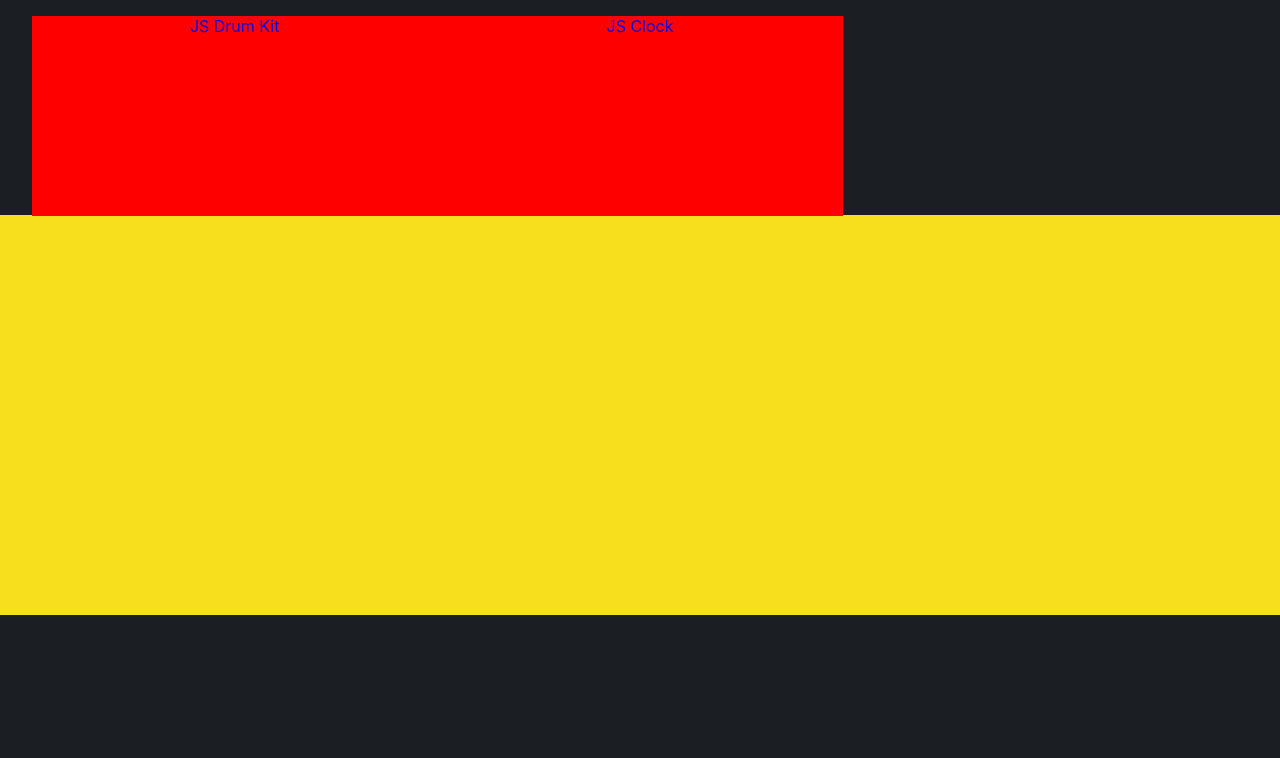
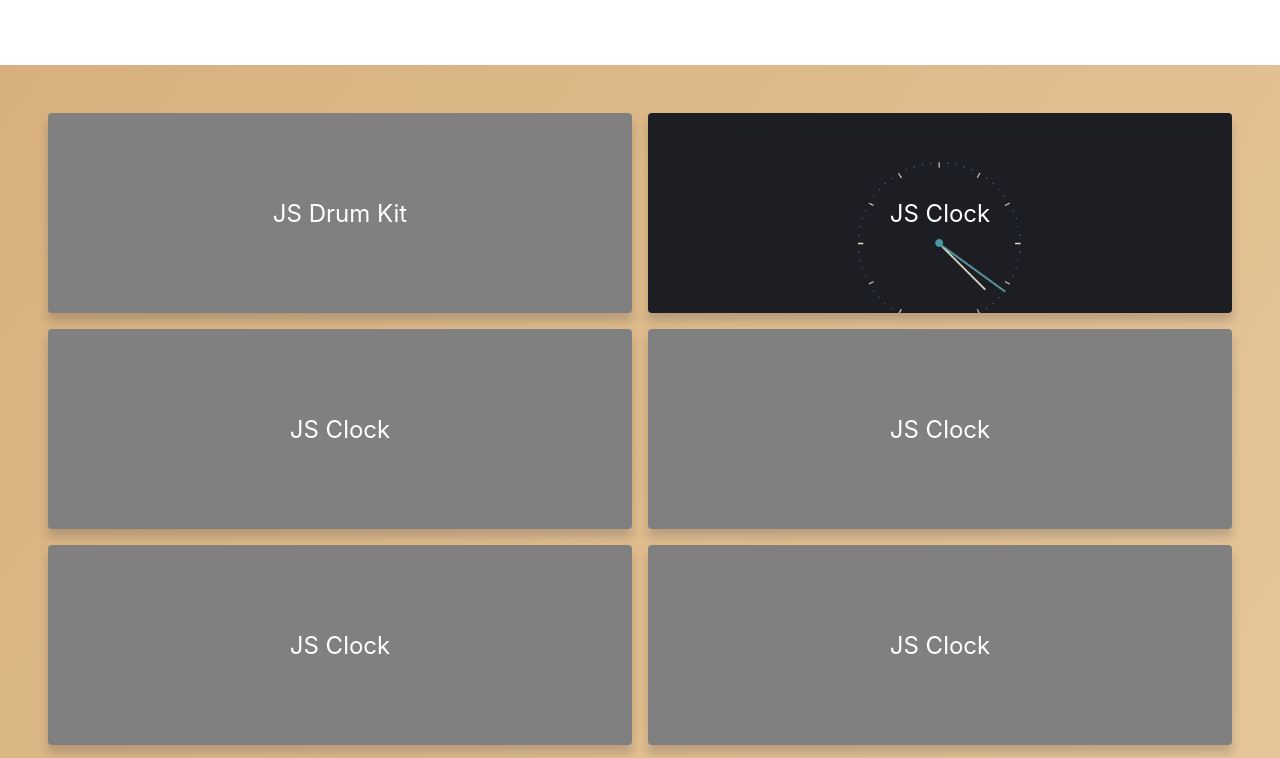
Before and after one commit to hugocxl/sandbox, a plain HTML site: page index.html in a window 1280 px wide. Shown: the part 185-943 px from the top of the page. Before the commit the page ends 800 px from the top, so only its background shows below. Drawn offline with Linux system fonts and the light colour scheme.

Commit message:
Homepage styling

```diff
--- a/index.css
+++ b/index.css
@@ -4,50 +4,83 @@
     padding: 0;
 }
 
-html {
-    background: #1b1e23;
-}
 
 body {
-    padding-top: 50px;
+    font-size: 1.5rem;
     font-family: -apple-system, BlinkMacSystemFont, avenir next, avenir, helvetica, helvetica neue, ubuntu, roboto, noto, segoe ui, arial, sans-serif;
-    width: 100vw;
-    height: 100vh;
-    overflow: auto;
-    color: white;
-    text-align: center;
-    font-size: 1rem;
-}
-
-h1 {
-    font-weight: bolder;
-    font-size: 2.5rem;
+    background: linear-gradient(to bottom right, #d6ae7b, #eacda3); /* W3C, IE 10+/ Edge, Firefox 16+, Chrome 26+, Opera 12+, Safari 7+ */
+    overflow: hidden auto;
 }
 
 header {
-    padding-bottom: 50px;
+    top: 0;
+    position: sticky;
+    height: 250px;
+    display: flex;
+    flex-direction: column;
+    align-items: center;
+    justify-content: center;
+    background: white;
 }
 
-a {
-    text-decoration: none;
+
+#projects__container {
+    width: 100%;
+    height: 100%;
+    padding: 3rem;
+    gap: 1rem;
+    overflow: auto hidden;
+    display: grid;
+    grid-template-columns: repeat(auto-fit, minmax(400px, 1fr));
 }
 
-#background {
-    background: #f7df1e;
-    width: 100vw;
-    position: fixed;
-    bottom: 0;
-    height: 50vh;
-    z-index: -1;
+.project {
+    text-decoration: none;
+    background: grey;
+    z-index: 4;
+    /*min-width: 100px;*/
+    min-height: 200px;
+    border-radius: 4px;
+    box-shadow: rgba(34, 35, 58, 0.2) 0px 8px 10px;
+    display: flex;
+    justify-content: center;
+    align-items: center;
+    color: white;
+    background-size: cover;
+    background-repeat: no-repeat;
+    font-weight: normal;
+    transition: all 0.1s ease-in-out;
 }
 
-#container {
-    padding: 2rem;
-    display: grid;
-    grid-template-columns: repeat(auto-fill, minmax(400px, 1fr));
-    grid-template-rows: repeat(auto-fill, minmax(200px, 1fr));
+.project:hover {
+    transform: scale(1.025);
+    box-shadow: rgba(34, 35, 58, 0.25) 0px 12px 20px;
 }
 
-#container > a {
-    background: red;
+
+#project__clock {
+    background-image: url("public/images/02.png");
 }
+
+@media screen and (max-width: 980px) {
+    #projects__container {
+        padding: 2rem;
+        grid-template-columns: repeat(auto-fit, minmax(350px, 1fr));
+    }
+}
+
+@media screen and (max-width: 768px) {
+    #projects__container {
+        padding: 1rem;
+        grid-template-columns: repeat(auto-fit, minmax(300px, 1fr));
+    }
+}
+
+
+@media screen and (max-width: 400px) {
+    #projects__container {
+        padding: 1rem;
+        grid-template-columns: repeat(auto-fit, minmax(200px, 1fr));
+
+    }
+}
--- a/index.html
+++ b/index.html
@@ -15,13 +15,22 @@
 			<span>A collection of tiny projects developed in Javascript</span>
 		</header>
 
-		<div id="container">
-			<a href="01_javascript-drum-kit/index.html">JS Drum Kit</a>
-			<a href="02_clock/index.html">JS Clock</a>
+		<div id="projects__container">
+			<a class="project" href="01_javascript-drum-kit/index.html">JS Drum Kit</a>
+			<a class="project" href="02_clock/index.html" id="project__clock">JS Clock</a>
+			<a class="project" href="02_clock/index.html">JS Clock</a>
+			<a class="project" href="02_clock/index.html">JS Clock</a>
+			<a class="project" href="02_clock/index.html">JS Clock</a>
+			<a class="project" href="02_clock/index.html">JS Clock</a>
+			<a class="project" href="02_clock/index.html">JS Clock</a>
+			<a class="project" href="02_clock/index.html">JS Clock</a>
+			<a class="project" href="02_clock/index.html">JS Clock</a>
+			<a class="project" href="02_clock/index.html">JS Clock</a>
+			<a class="project" href="02_clock/index.html">JS Clock</a>
+			<a class="project" href="02_clock/index.html">JS Clock</a>
+			<a class="project" href="02_clock/index.html">JS Clock</a>
+			<a class="project" href="02_clock/index.html">JS Clock</a>
 		</div>
-
-		<div id="background"></div>
-
 
 	</body>
 </html>
```
Also changed, not shown: public/images/02.png (added).
